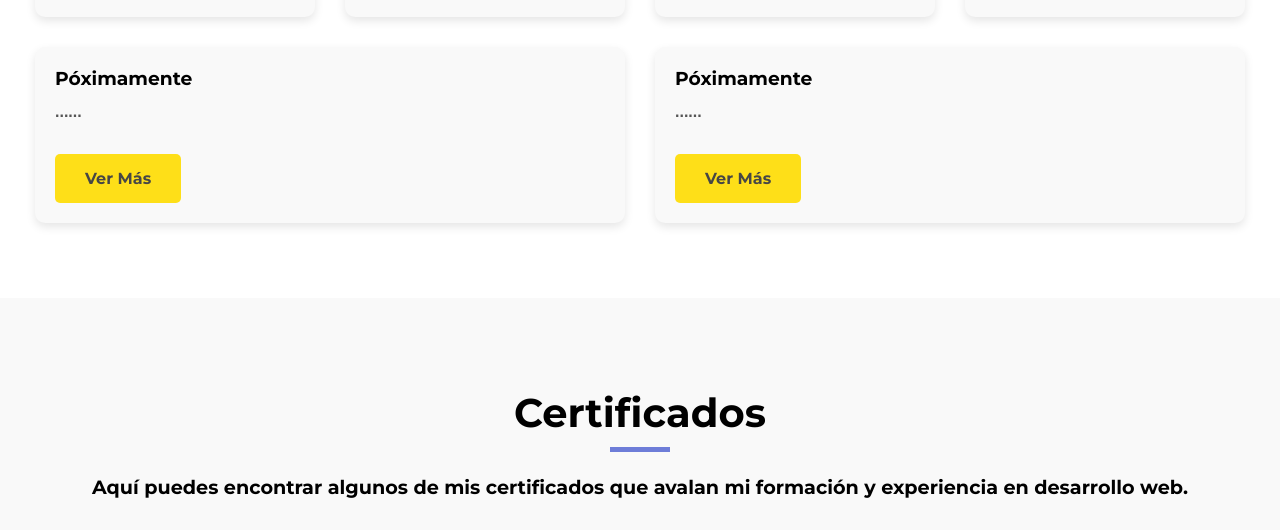
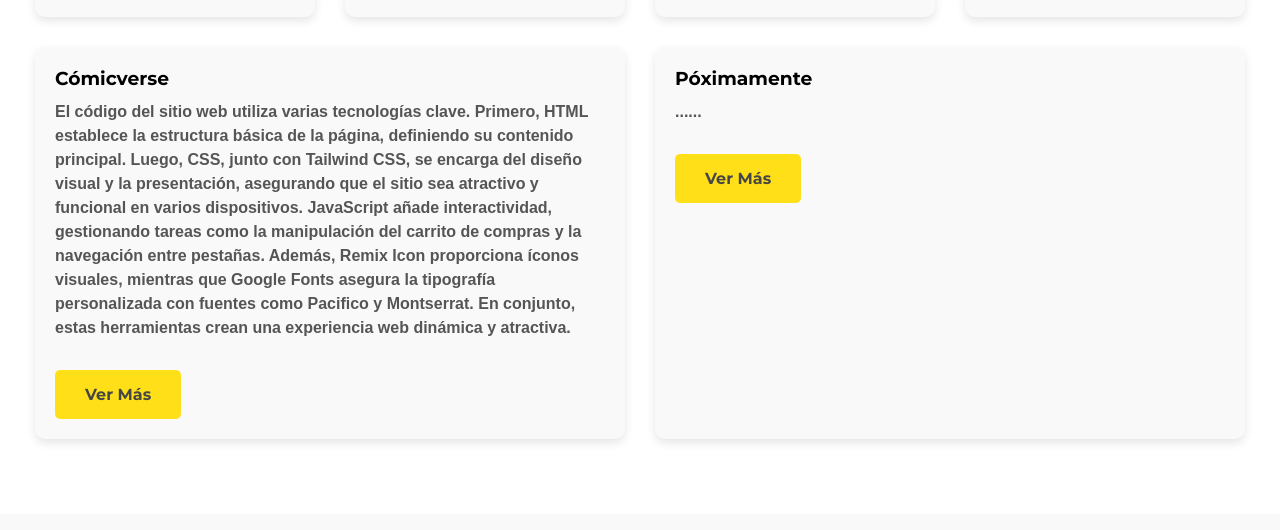
Before and after one commit to juanmancebobercianos/miportfolio, a plain HTML site: page index.html in a window 1280 px wide. Shown: the part 1731-2261 px from the top of the page. Drawn offline with nearby package versions, Linux system fonts and the light colour scheme.

Commit message:
proyectocomic

```diff
--- a/index.html
+++ b/index.html
@@ -75,11 +75,17 @@
             </div>
 
             <div class="project-item">
-                <h3>Póximamente</h3>
+                <h3>Cómicverse</h3>
                 <p class="project-description">
-                    ......
+                    El código del sitio web utiliza varias tecnologías clave. Primero, HTML establece la estructura
+                    básica de la página, definiendo su contenido principal. Luego, CSS, junto con Tailwind CSS, se
+                    encarga del diseño visual y la presentación, asegurando que el sitio sea atractivo y funcional en
+                    varios dispositivos. JavaScript añade interactividad, gestionando tareas como la manipulación del
+                    carrito de compras y la navegación entre pestañas. Además, Remix Icon proporciona íconos visuales,
+                    mientras que Google Fonts asegura la tipografía personalizada con fuentes como Pacifico y
+                    Montserrat. En conjunto, estas herramientas crean una experiencia web dinámica y atractiva.
                 </p>
-                <a href="https://estudiojuridico-seven.vercel.app/" class="btn" target="_blank">Ver Más</a>
+                <a href="https://comicverse-seven.vercel.app/" class="btn" target="_blank">Ver Más</a>
             </div>
 
             <div class="project-item">
@@ -87,7 +93,7 @@
                 <p class="project-description">
                     ......
                 </p>
-                <a href="https://estudiojuridico-seven.vercel.app/" class="btn" target="_blank">Ver Más</a>
+                <a href="https://estudiojuridico-seven.vercel./" class="btn" target="_blank">Ver Más</a>
             </div>
 
         </div>
```
